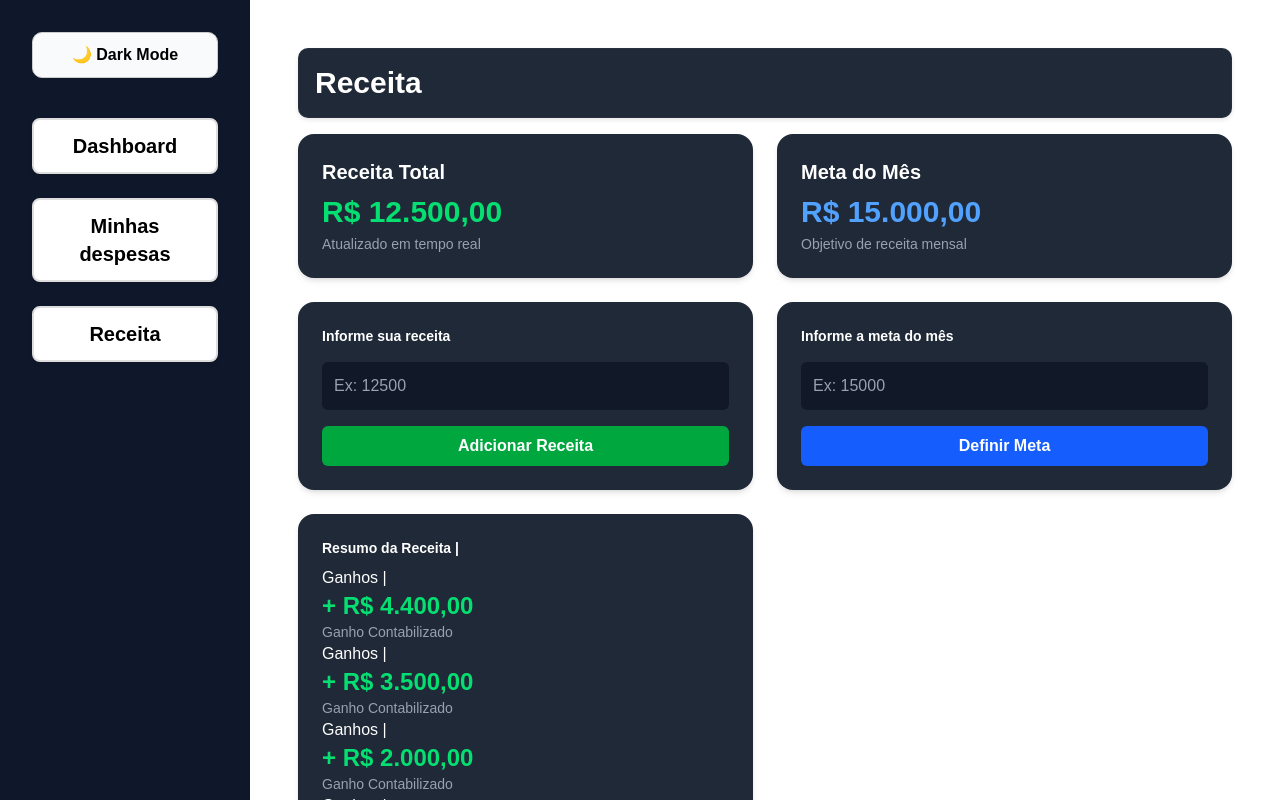
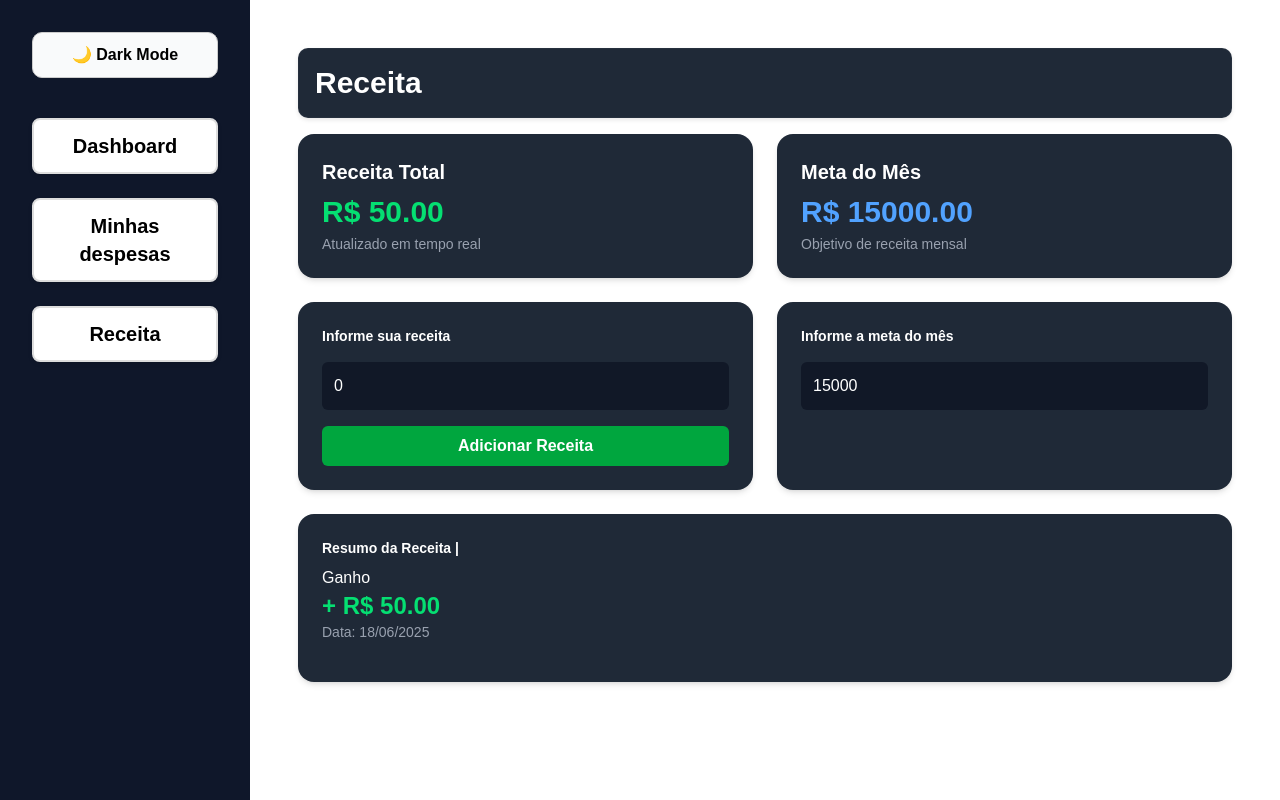
Before and after one commit to codiacademy/ChallengeVII-manha-rio-branco, a React (Vite) app: page /receita in a window 1280 px wide. Built offline with nearby package versions, Linux system fonts and the light colour scheme; data requests are answered from the project's data file.

Commit message:
integração do json sever em receita

```diff
--- a/db.json
+++ b/db.json
@@ -1,20 +1,26 @@
 {
-  "sales": [],
+  "sales": [
+    {
+      "id": "85ca",
+      "valor": 50,
+      "data": "2025-06-18T00:39:24.793Z"
+    }
+  ],
   "despesas": [
     {
-      "id": 1749758498980,
+      "id": "1749758498980",
       "valor": 500,
       "descricao": "aluguel",
       "createdAt": "2025-06-12T20:01:38.980Z"
     },
     {
-      "id": 1749758515042,
+      "id": "1749758515042",
       "valor": 50,
       "descricao": "pao",
       "createdAt": "2025-06-12T20:01:55.042Z"
     },
     {
-      "id": 1749758551105,
+      "id": "1749758551105",
       "valor": 2000,
       "descricao": "servidor",
       "createdAt": "2025-06-12T20:02:31.105Z"
--- a/src/pages/app/dashboard/components/CreateSaleForm.tsx
+++ b/src/pages/app/dashboard/components/CreateSaleForm.tsx
@@ -4,23 +4,25 @@ interface CreateSaleFormProps {
   onNewSale: () => void;
 }
 
-export function CreateSaleForm({ onNewSale }: CreateSaleFormProps){
-  const[name, setName]= useState("");
-  const[email, setEmail]= useState("");
-  const[amount, setAmount]= useState("");
+export function CreateSaleForm({ onNewSale }: CreateSaleFormProps) {
+  const [name, setName] = useState("");
+  const [email, setEmail] = useState("");
+  const [amount, setAmount] = useState("");
 
-  const handleSubmit = async(e: React.FormEvent) => {
+  const handleSubmit = async (e: React.FormEvent) => {
     e.preventDefault();
 
 
-    const newSale= {
+    const newSale = {
       name,
       email,
-      amount: `R$ ${parseFloat(amount).toFixed(2)}`,
+      valor: parseFloat(amount),
+      data: new Date().toISOString(),
     };
 
+
     try {
-      const res = await fetch("http://localhost:3001/sales",{
+      const res = await fetch("http://localhost:3001/sales", {
         method: "POST",
         headers: { "Content-Type": "application/json" },
         body: JSON.stringify(newSale),
@@ -36,7 +38,7 @@ export function CreateSaleForm({ onNewSale }: CreateSaleFormProps){
 
 
       onNewSale();
-    } catch(err){
+    } catch (err) {
       alert("Erro ao cadastrar venda")
       console.error(err);
     }
--- a/src/pages/app/receita/components/ReceitaCard.tsx
+++ b/src/pages/app/receita/components/ReceitaCard.tsx
@@ -1,33 +1,34 @@
-export default function ReceitaCard() {
-    return (
+interface Venda {
+    valor:number;
+    data:string;
+}
+
+interface ReceitaCardProps {
+    vendas: Venda[];
+}
+
+export default function ReceitaCard({ vendas }:ReceitaCardProps) {
+    return(
     <div className="bg-[#1f2937] p-6 rounded-2xl shadow-md">
-        <label className="text-white block mb-2 text-sm font-semibold">
-            Resumo da Receita |
-        </label>
-        <div className="mb-4">
-            <h3 className="text-white text-base font-medium">Ganhos |</h3>
-            <p className="text-2xl text-green-400 font-bold">+ R$ 4.400,00</p>
-            <p className="text-sm text-gray-400">Ganho Contabilizado</p>
+      <label className="text-white block mb-2 text-sm font-semibold">
+        Resumo da Receita |
+      </label>
 
-            <div>
-                <h3 className="text-white text-base font-medium">Ganhos |</h3>
-                <p className="text-2xl text-green-400 font-bold">+ R$ 3.500,00</p>
-                <p className="text-sm text-gray-400">Ganho Contabilizado</p>
-            </div>
+      {vendas.length === 0 && (
+        <p className="text-gray-400">Nenhuma venda registrada ainda.</p>
+      )}
 
-            <div>
-                <h3 className="text-white text-base font-medium">Ganhos |</h3>
-                <p className="text-2xl text-green-400 font-bold">+ R$ 2.000,00</p>
-                <p className="text-sm text-gray-400">Ganho Contabilizado</p>
-            </div>
-
-            <div>
-                <h3 className="text-white text-base font-medium">Ganhos |</h3>
-                <p className="text-2xl text-green-400 font-bold">+ R$ 2.600,00 </p>
-                <p className="text-sm text-gray-400">Ganho Contabilizado</p>
-            </div>
+      {vendas.map((venda, index) => (
+        <div key={index} className="mb-4">
+          <h3 className="text-white text-base font-medium">Ganho</h3>
+          <p className="text-2xl text-green-400 font-bold">
+            + R$ {Number(venda.valor).toFixed(2)}
+          </p>
+          <p className="text-sm text-gray-400">
+            Data: {new Date(venda.data).toLocaleDateString('pt-BR')}
+          </p>
         </div>
-        </div>
-
+      ))}
+    </div>
     )
 }
--- a/src/pages/app/receita/page.tsx
+++ b/src/pages/app/receita/page.tsx
@@ -1,40 +1,84 @@
 import { InfoCard } from './components/InfoCard'
 import ReceitaCard from './components/ReceitaCard'
+import { useEffect, useState } from 'react'
+
+interface Venda{
+  valor:number
+  data:string
+}
 
 export default function Receita() {
+  const [vendas, setVendas] = useState<Venda[]>([])
+  const [novaReceita, setNovaReceita] = useState<number>(0)
+  const [meta, setMeta] = useState<number>(15000)
+
+  const carregarVenda = async () => {
+    try {
+      const res = await fetch('http://localhost:3001/sales')
+      const data = await res.json()
+      setVendas(data)
+    } catch (err) {
+      console.error("Erro ao buscar venda", err)
+    }
+  }
+
+  useEffect(() => {
+    carregarVenda()
+  }, [])
+
+  const handleAdicionarReceita = async () => {
+    if(!novaReceita) return
+
+    await fetch('http://localhost:3001/sales', {
+      method:"POST",
+      headers: {"Content-Type": "application/json" },
+      body: JSON.stringify({
+        valor: novaReceita,
+        data: new Date().toISOString(),
+      }),
+    })
+
+    setNovaReceita(0);
+    carregarVenda();
+  }
+
+  const totalReceita = vendas.reduce((acc, venda) => acc + Number(venda.valor), 0)
+
   return (
     <div className="p-6 space-y-6">
       <div className="card mb-6">
         <h1 className="text-3xl font-bold">Receita</h1>
       </div>
 
-      {/* Cards de indicadores */}
       <div className="grid grid-cols-1 md:grid-cols-2 gap-6">
         <InfoCard
           title="Receita Total"
-          value="R$ 12.500,00"
+          value={`R$ ${totalReceita.toFixed(2)}`}
           subtitle="Atualizado em tempo real"
           color="text-green-400"
         />
-
         <InfoCard
           title="Meta do Mês"
-          value="R$ 15.000,00"
+          value={`R$ ${meta.toFixed(2)}`}
           subtitle="Objetivo de receita mensal"
           color="text-blue-400"
         />
       </div>
 
-      {/* Campos de entrada + botões */}
       <div className="grid grid-cols-1 md:grid-cols-2 gap-6">
         <div className="bg-[#1f2937] p-6 rounded-2xl shadow-md space-y-4">
           <label className="text-white block text-sm font-semibold">Informe sua receita</label>
           <input
             type="number"
             placeholder="Ex: 12500"
+            value={novaReceita}
+            onChange={(e) => setNovaReceita(Number(e.target.value))}
             className="w-full p-3 rounded-md bg-[#111827] text-white placeholder-gray-400 focus:outline-none focus:ring-2 focus:ring-green-500"
           />
-          <button className="w-full bg-green-600 hover:bg-green-500 text-white font-bold py-2 px-4 rounded-md">
+          <button
+            onClick={handleAdicionarReceita}
+            className="w-full bg-green-600 hover:bg-green-500 text-white font-bold py-2 px-4 rounded-md"
+          >
             Adicionar Receita
           </button>
         </div>
@@ -44,15 +88,14 @@ export default function Receita() {
           <input
             type="number"
             placeholder="Ex: 15000"
+            value={meta}
+            onChange={(e) => setMeta(Number(e.target.value))}
             className="w-full p-3 rounded-md bg-[#111827] text-white placeholder-gray-400 focus:outline-none focus:ring-2 focus:ring-blue-500"
           />
-          <button className="w-full bg-blue-600 hover:bg-blue-500 text-white font-bold py-2 px-4 rounded-md">
-            Definir Meta
-          </button>
         </div>
+      </div>
 
-        <ReceitaCard />
-      </div>
+      <ReceitaCard vendas={vendas} />
     </div>
   )
 }
```
Lines whose indentation alone changed are shown as unchanged.
